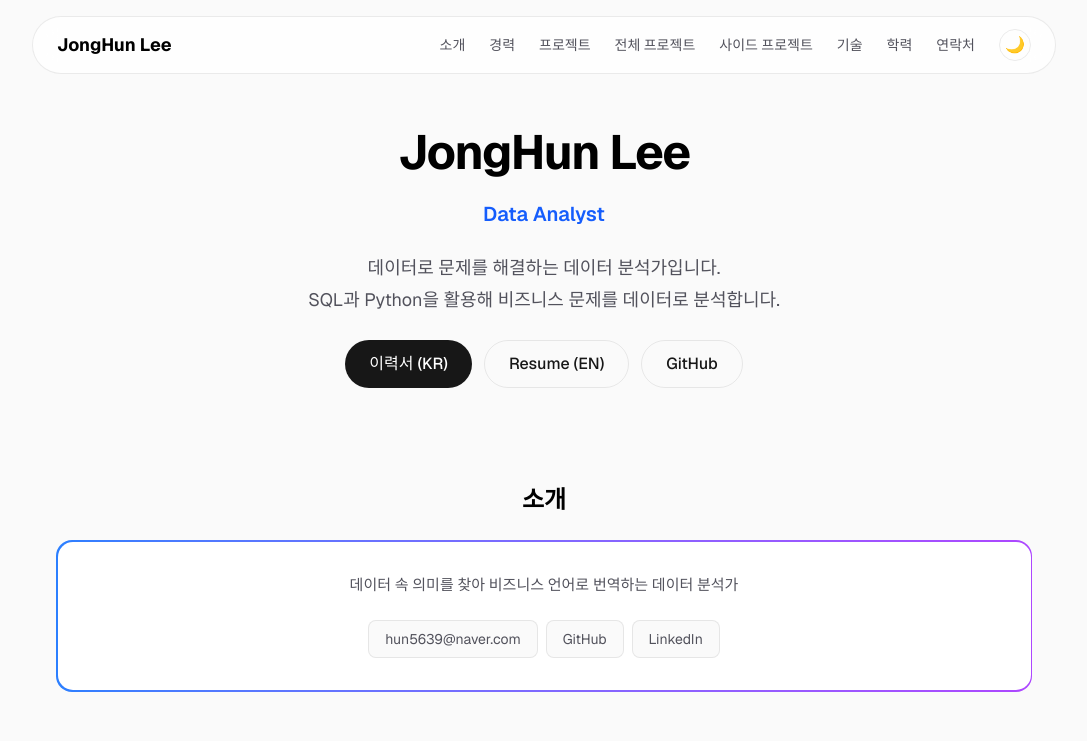
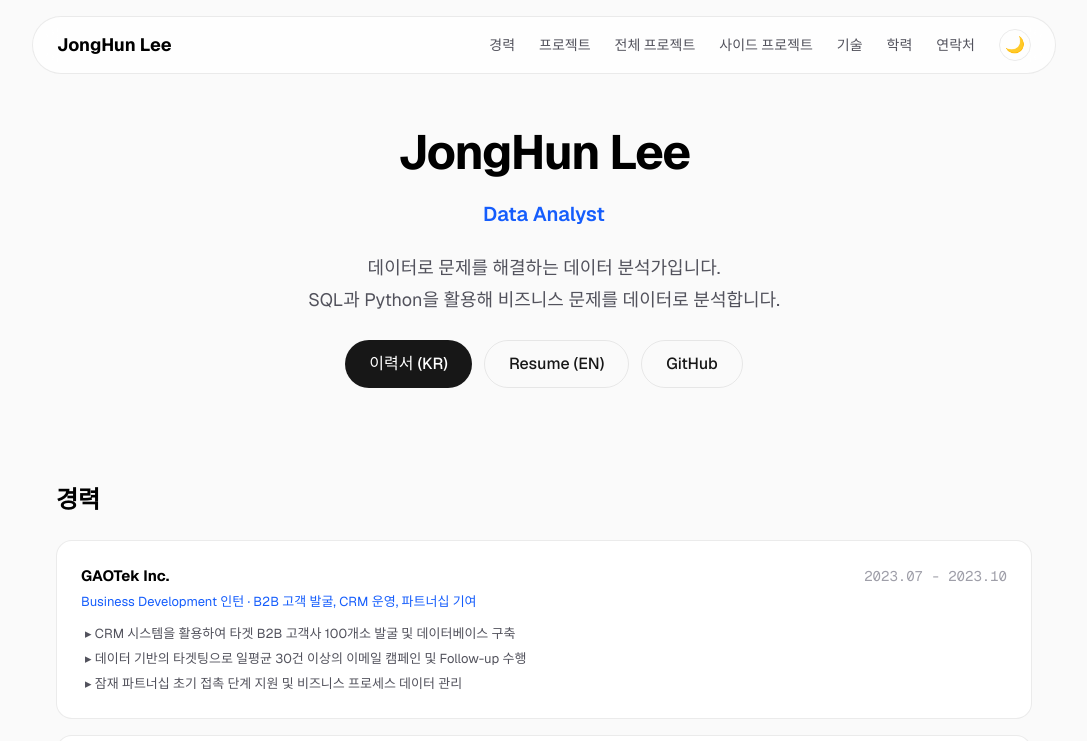
Before and after one commit to whiteblackparang/portfolio, a Next.js app: page / in a window 1280 px wide. Shown: the top 741 px of the page, without its empty margins (96-1183 px from the left). Built offline with nearby package versions, Linux system fonts and the light colour scheme.

Commit message:
remove About section, update nav

```diff
--- a/src/app/page.tsx
+++ b/src/app/page.tsx
@@ -1,6 +1,5 @@
 import Header from "@/components/layout/Header";
 import Hero from "@/components/sections/Hero";
-import About from "@/components/sections/About";
 import Experience from "@/components/sections/Experience";
 import Featured from "@/components/sections/Featured";
 import Projects from "@/components/sections/Projects";
@@ -15,7 +14,6 @@ export default function Home() {
       <Header />
       <main className="flex flex-1 w-full max-w-5xl flex-col items-center gap-24 px-6 py-32">
         <Hero />
-        <About />
         <Experience />
         <Featured />
         <Projects />
--- a/src/components/layout/Header.tsx
+++ b/src/components/layout/Header.tsx
@@ -1,3 +1,4 @@
+// src/components/layout/Header.tsx
 "use client";
 
 import { useEffect, useState } from "react";
@@ -20,9 +21,6 @@ export default function Header() {
 
         <div className="flex items-center gap-6">
           <div className="hidden gap-6 text-sm font-medium text-zinc-600 dark:text-zinc-400 sm:flex">
-            <a href="#about" className="hover:text-black dark:hover:text-zinc-50">
-              소개
-            </a>
             <a href="#experience" className="hover:text-black dark:hover:text-zinc-50">
               경력
             </a>
--- a/src/components/sections/About.tsx
+++ /dev/null
@@ -1,34 +0,0 @@
-// src/components/sections/About.tsx
-import { aboutDescription, contactLinks } from "@/data/about";
-
-export default function About() {
-  return (
-    <section id="about" className="flex w-full max-w-5xl flex-col items-center">
-      <h2 className="mb-6 text-2xl font-bold text-black dark:text-zinc-50">
-        소개
-      </h2>
-
-      <div className="w-full rounded-2xl bg-gradient-to-r from-blue-500 to-purple-500 p-[1.5px]">
-        <div className="w-full rounded-[15px] bg-white p-6 text-center dark:bg-zinc-950 sm:p-8">
-          <p className="text-[15px] text-zinc-600 dark:text-zinc-400">
-            {aboutDescription}
-          </p>
-
-          <div className="mt-6 flex flex-wrap justify-center gap-2">
-            {contactLinks.slice(0, 3).map((c) => (
-              <a
-                key={c.label}
-                href={c.url}
-                target={c.icon === "email" ? undefined : "_blank"}
-                rel={c.icon === "email" ? undefined : "noopener noreferrer"}
-                className="inline-flex items-center gap-1.5 rounded-lg border border-black/[.08] bg-zinc-50 px-4 py-2 text-sm text-zinc-600 transition-colors hover:border-blue-500 hover:text-blue-600 dark:border-white/[.1] dark:bg-zinc-900 dark:text-zinc-400"
-              >
-                {c.label}
-              </a>
-            ))}
-          </div>
-        </div>
-      </div>
-    </section>
-  );
-}
```
